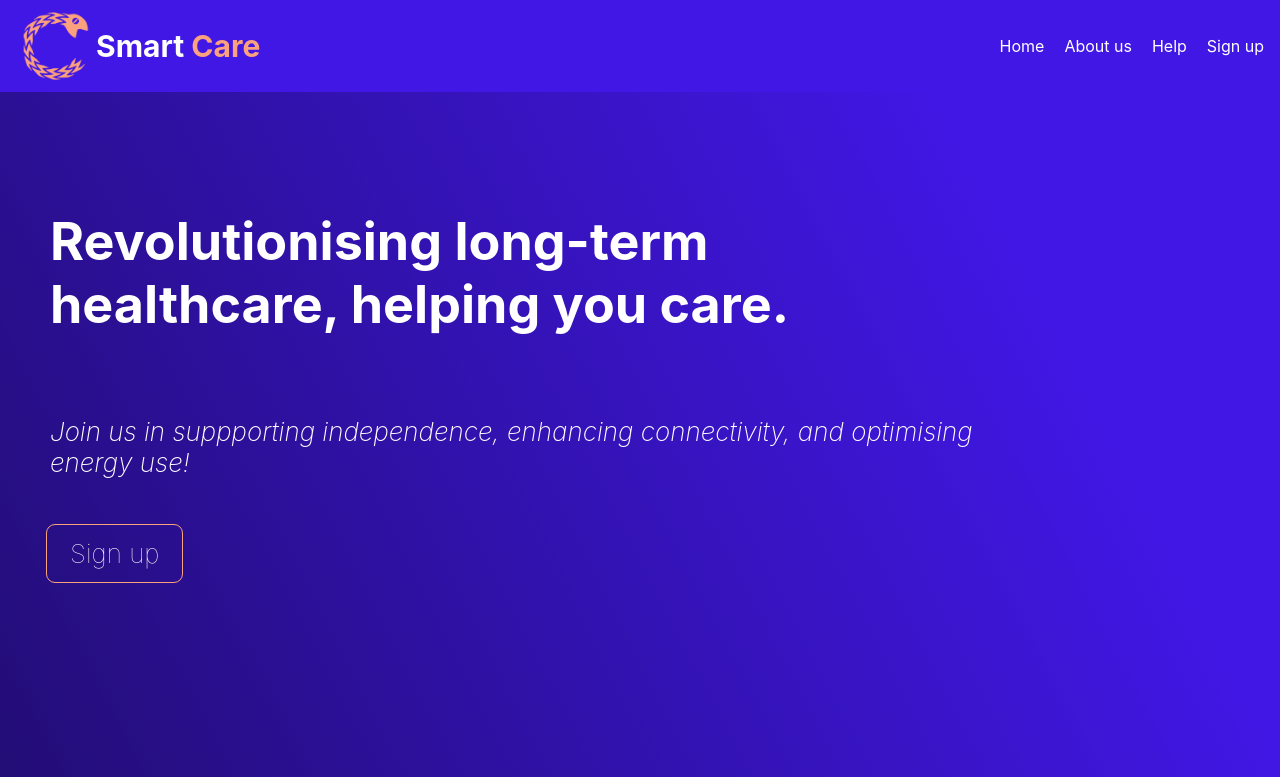
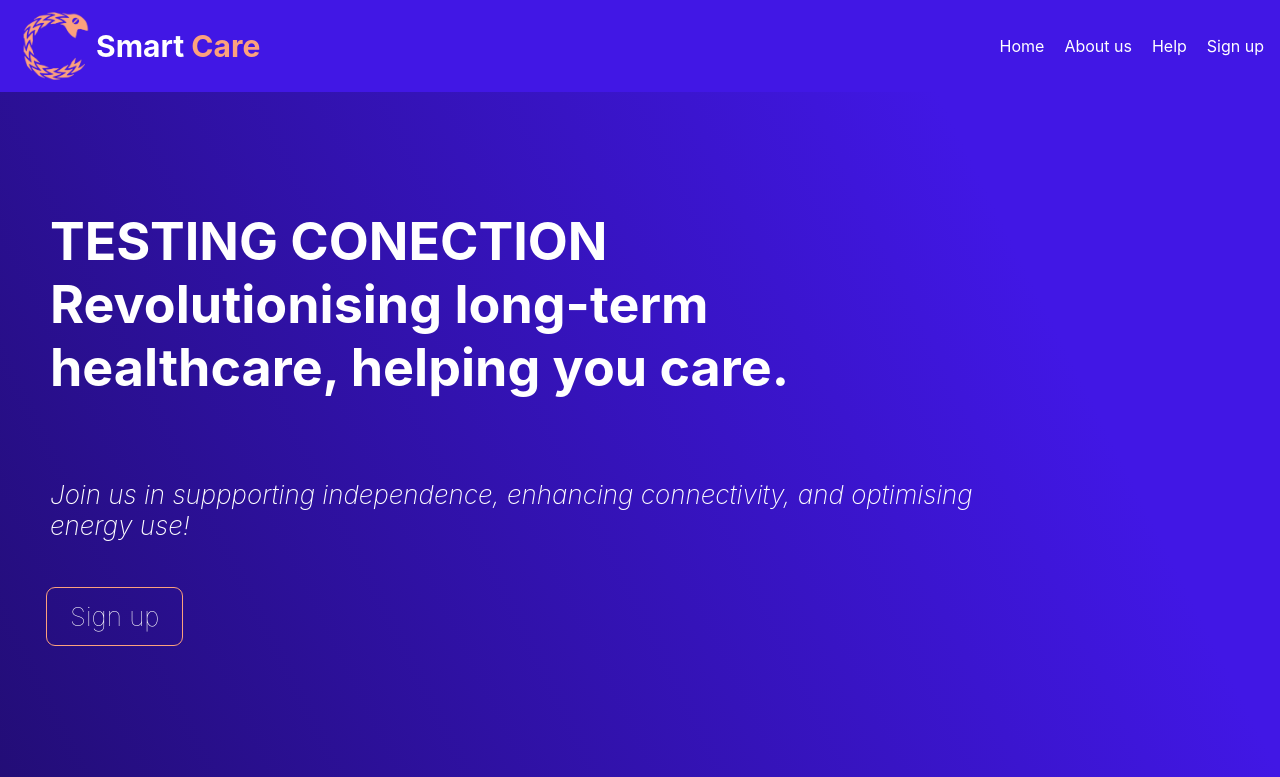
Before and after one commit to LolaSheehy-White/IterationInc-Marketing, a React (Create React App) app: page / in a window 1280 px wide. Shown: the top 777 px of the page. Built offline with nearby package versions, Linux system fonts and the light colour scheme.

Commit message:
testing vercrel

```diff
--- a/src/pages/HomeScreen.js
+++ b/src/pages/HomeScreen.js
@@ -13,7 +13,7 @@ const HomeScreen = () => {
   return (
     <div className="HomeScreen">
       <header className="App-header">
-        <h1> Revolutionising long-term healthcare, helping you care. </h1>
+        <h1> TESTING CONECTION Revolutionising long-term healthcare, helping you care. </h1>
         <div className="header-section">
           <p> Join us in suppporting independence, enhancing connectivity, and optimising energy use! </p>
           <Link className="button-link" to="/SignUp">
```
